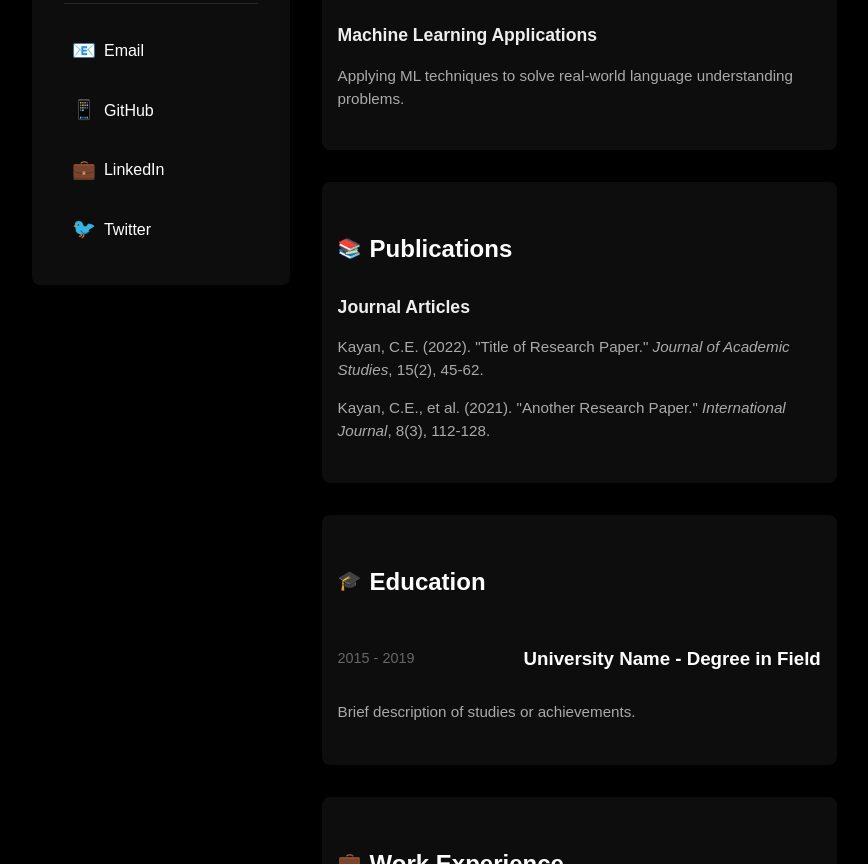
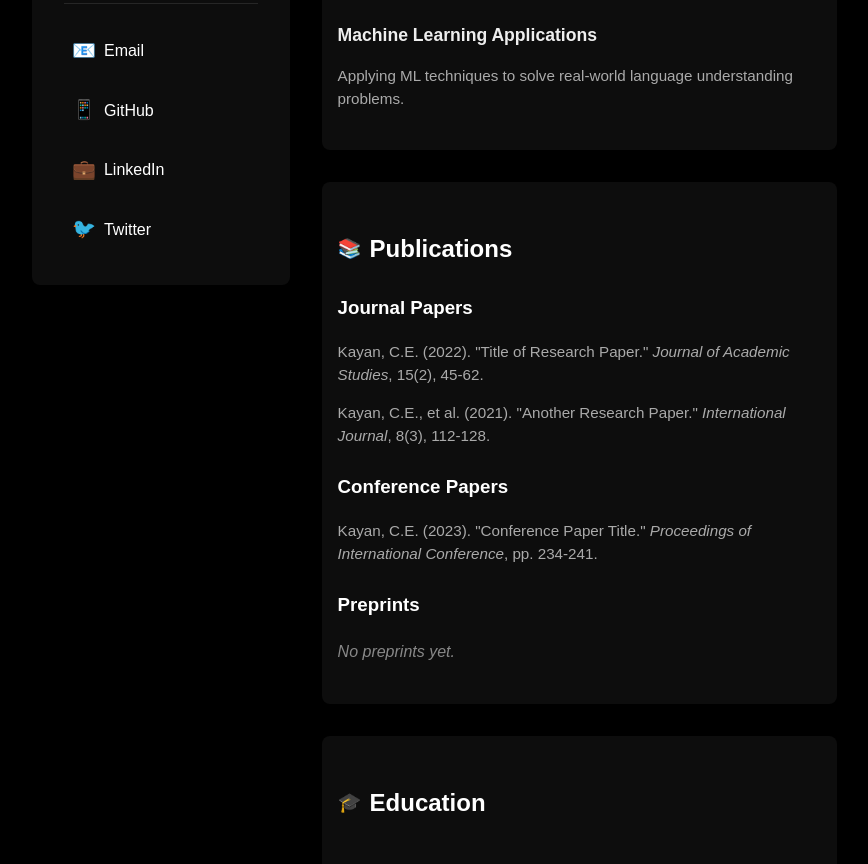
Before and after one commit to cekayan/ceyhunefekayan.com, an Astro site: page / in a window 1280 px wide. Shown: the part 477-1341 px from the top of the page, without its empty margins (240-1108 px from the left). Built offline with nearby package versions, Linux system fonts and the light colour scheme; Astro itself is replaced by a stand-in of ours.

Commit message:
refactor: restructure publications data format and update rendering in index page

```diff
--- a/src/data/site.json
+++ b/src/data/site.json
@@ -60,15 +60,14 @@
   "publications": {
     "icon": "📚",
     "title": "Publications",
-    "categories": [
-      {
-        "title": "Journal Articles",
-        "citations": [
-          "Kayan, C.E. (2022). \"Title of Research Paper.\" <em>Journal of Academic Studies</em>, 15(2), 45-62.",
-          "Kayan, C.E., et al. (2021). \"Another Research Paper.\" <em>International Journal</em>, 8(3), 112-128."
-        ]
-      }
-    ]
+    "journalPapers": [
+      "Kayan, C.E. (2022). \"Title of Research Paper.\" <em>Journal of Academic Studies</em>, 15(2), 45-62.",
+      "Kayan, C.E., et al. (2021). \"Another Research Paper.\" <em>International Journal</em>, 8(3), 112-128."
+    ],
+    "conferencePapers": [
+      "Kayan, C.E. (2023). \"Conference Paper Title.\" <em>Proceedings of International Conference</em>, pp. 234-241."
+    ],
+    "preprints": []
   },
   "education": {
     "icon": "🎓",
--- a/src/pages/index.astro
+++ b/src/pages/index.astro
@@ -31,16 +31,50 @@ const { about, researchInterests, publications, education, workExperience } =
 
   <section class="publications">
     <h2><span class="icon">{publications.icon}</span> {publications.title}</h2>
-    {
-      publications.categories.map((category) => (
-        <div class="publication-item">
-          <h3>{category.title}</h3>
-          {category.citations.map((citation) => (
-            <p class="publication-citation" set:html={citation} />
-          ))}
-        </div>
-      ))
-    }
+
+    <div class="publication-category">
+      <h3>Journal Papers</h3>
+      {
+        publications.journalPapers?.map((citation) => (
+          <p class="publication-citation" set:html={citation} />
+        ))
+      }
+      {
+        (!publications.journalPapers ||
+          publications.journalPapers.length === 0) && (
+          <p class="empty-message">No journal papers yet.</p>
+        )
+      }
+    </div>
+
+    <div class="publication-category">
+      <h3>Conference Papers</h3>
+      {
+        publications.conferencePapers?.map((citation) => (
+          <p class="publication-citation" set:html={citation} />
+        ))
+      }
+      {
+        (!publications.conferencePapers ||
+          publications.conferencePapers.length === 0) && (
+          <p class="empty-message">No conference papers yet.</p>
+        )
+      }
+    </div>
+
+    <div class="publication-category">
+      <h3>Preprints</h3>
+      {
+        publications.preprints?.map((citation) => (
+          <p class="publication-citation" set:html={citation} />
+        ))
+      }
+      {
+        (!publications.preprints || publications.preprints.length === 0) && (
+          <p class="empty-message">No preprints yet.</p>
+        )
+      }
+    </div>
   </section>
 
   <section class="education">
@@ -93,7 +127,8 @@ const { about, researchInterests, publications, education, workExperience } =
   .experience-item,
   .education-item,
   .research-area,
-  .publication-item {
+  .publication-item,
+  .publication-category {
     margin: 1.5rem 0;
   }
 
@@ -140,7 +175,7 @@ const { about, researchInterests, publications, education, workExperience } =
   .empty-message {
     color: #888;
     font-style: italic;
-    padding: 1rem 0;
+    padding: 0 0;
   }
 
   .education-description {
```
